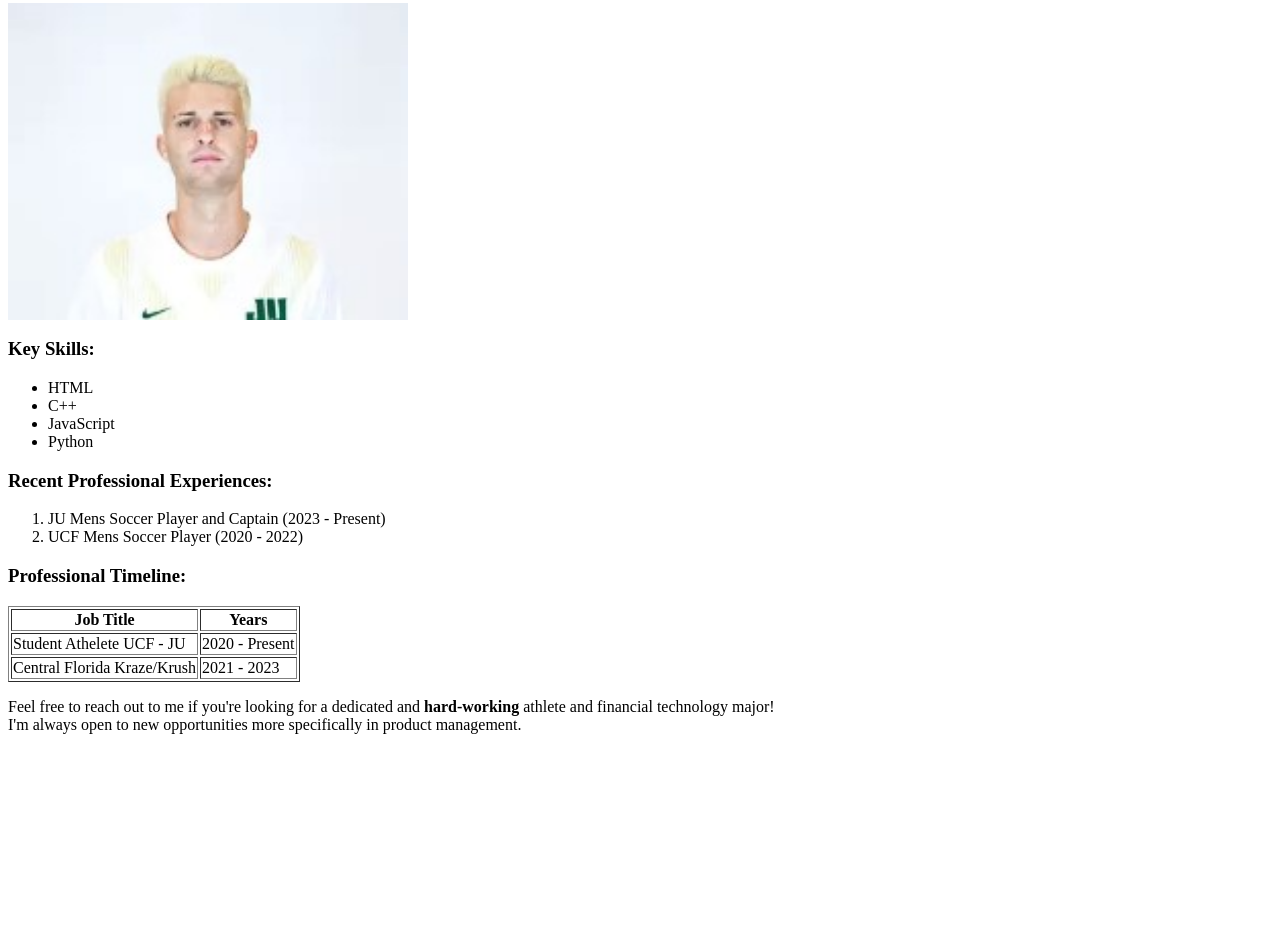
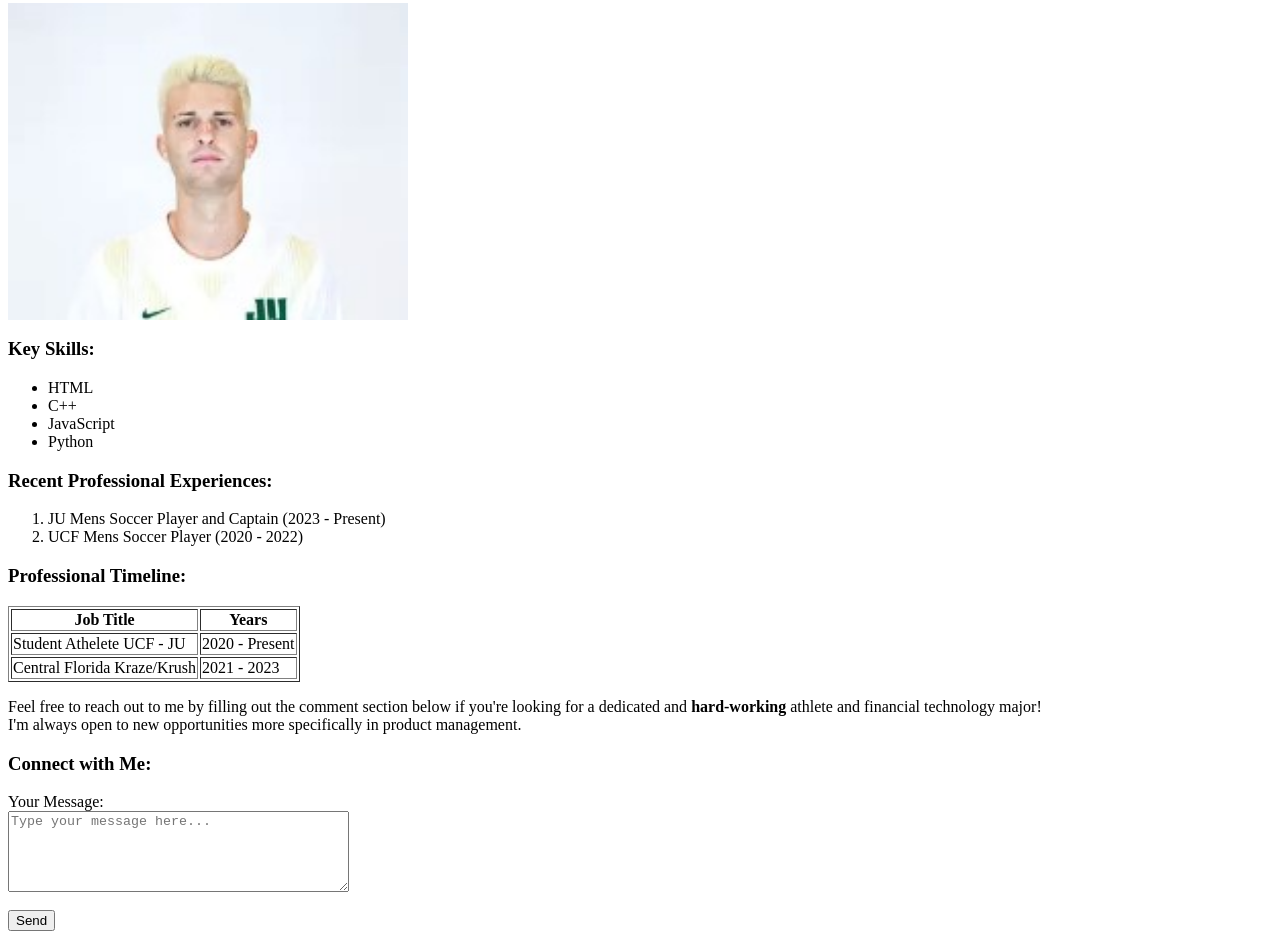
Before and after one commit to OwenGuske/AJseals, a plain HTML site: page index.html in a window 1280 px wide. Shown: the part 369-1316 px from the top of the page. Before the commit the page ends 1119 px from the top, so only its background shows below. Drawn offline with Linux system fonts and the light colour scheme.

Commit message:
Update index.html
added connect with me form

```diff
--- a/index.html
+++ b/index.html
@@ -75,5 +75,18 @@
 
     <!-- Additional Text Styling with Span and Line Breaks -->
     <div>
-        <p>Feel free to reach out to me if you're looking for a dedicated and <span style="font-weight: bold;">hard-working</span> athlete and financial technology major!<br> I'm always open to new opportunities more specifically in product management.</p>
+        <p>Feel free to reach out to me by filling out the comment section below if you're looking for a dedicated and <span style="font-weight: bold;">hard-working</span> athlete and financial technology major!<br> I'm always open to new opportunities more specifically in product management.</p>
     </div>
+
+        <!-- Connect with Me Form Section -->
+    <div>
+        <h3>Connect with Me:</h3>
+        <form action="#" method="post">
+            <label for="message">Your Message:</label><br>
+            <textarea id="message" name="message" rows="5" cols="40" placeholder="Type your message here..."></textarea><br><br>
+            <input type="submit" value="Send">
+        </form>
+    </div>
+
+</body>
+</html>
```
